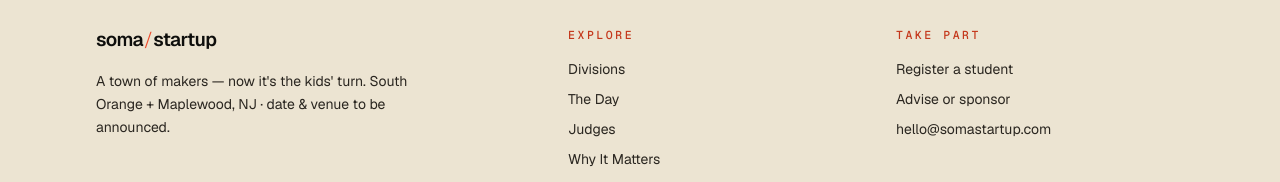
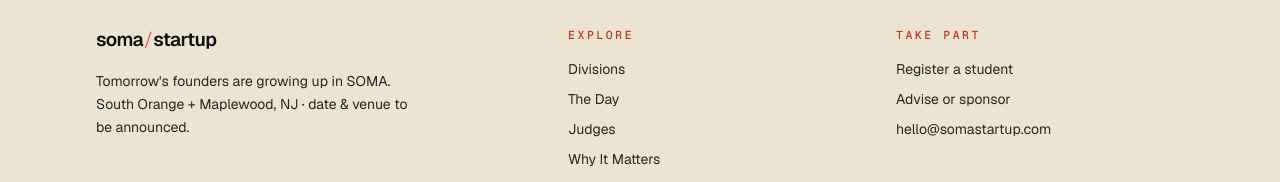
Before and after one commit to snaggeddomains/soma-startup, a Next.js app: page /register in a window 1280 px wide. Shown: the part 1302-1484 px from the top of the page. Built offline with nearby package versions, Linux system fonts and the light colour scheme.

Commit message:
Align brand tagline with new founders framing
Updates the shared event tagline (footer + confirmation email sign-off) and
the social-share/OG title to match the new hero headline.

https://claude.ai/code/session_01SRjwEXdWTa6tQoPMZCK4ay

```diff
--- a/app/layout.tsx
+++ b/app/layout.tsx
@@ -45,7 +45,7 @@ export const metadata: Metadata = {
     googleBot: { index: true, follow: true, "max-image-preview": "large", "max-snippet": -1 },
   },
   openGraph: {
-    title: `${event.name} — A town of makers, now it's the kids' turn`,
+    title: `${event.name} — Tomorrow's founders are growing up in South Orange & Maplewood`,
     description: siteDescription,
     type: "website",
     url: "https://somastartup.com",
--- a/lib/content.ts
+++ b/lib/content.ts
@@ -3,7 +3,7 @@
 
 export const event = {
   name: "SOMA Startup",
-  tagline: "A town of makers — now it's the kids' turn.",
+  tagline: "Tomorrow's founders are growing up in SOMA.",
   // Date & venue not yet announced.
   dateLabel: "TBD",
   dateISO: "",
```
